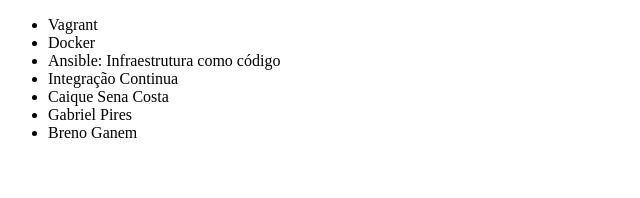
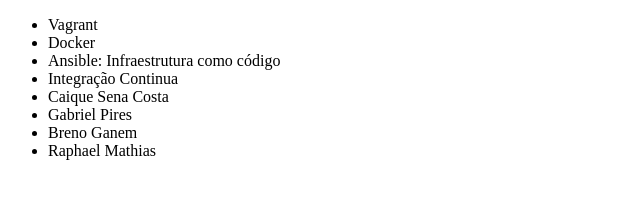
Before and after one commit to beatrizsvarela/curso-alura-github, a plain HTML site: page index.html in a window 1280 px wide. Shown: the whole page, without its empty margins (0-640 px from the left). Drawn offline with Linux system fonts and the light colour scheme.

Commit message:
adição nome do Raphael

```diff
--- a/index.html
+++ b/index.html
@@ -13,6 +13,8 @@
         <li>Caique Sena Costa</li>
         <li> Gabriel Pires</li>
         <li> Breno Ganem</li>
+
+        <li> Raphael Mathias </li>
     </ul>
 </body>
 </html>
```
